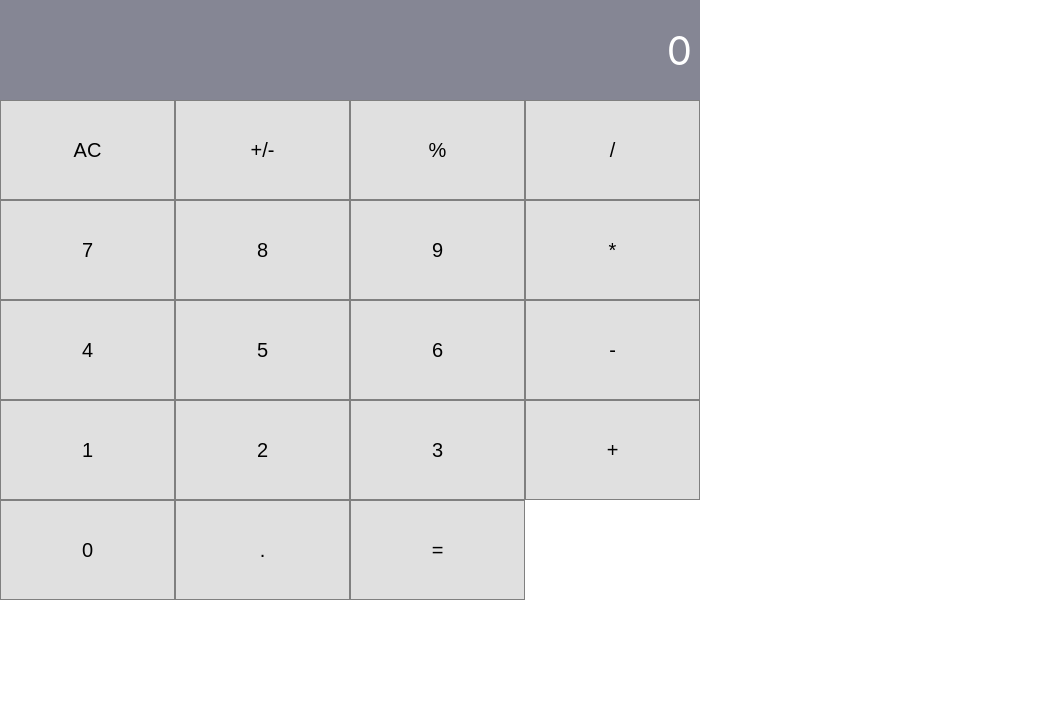
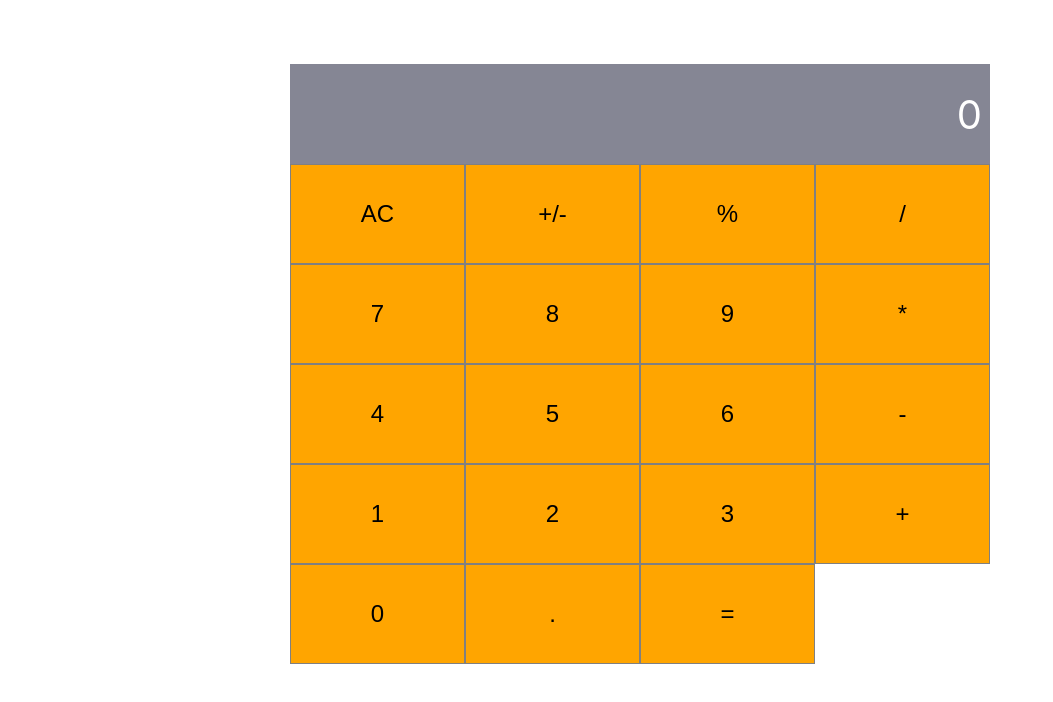
Before and after one commit to trekab/react-calculator, a React (Create React App) app: page / in a window 1280 px wide. Shown: the top 702 px of the page, without its empty margins (0-1053 px from the left). Built offline with nearby package versions, Linux system fonts and the light colour scheme.

Commit message:
Position calculator in the center

```diff
--- a/src/components/Button.js
+++ b/src/components/Button.js
@@ -2,7 +2,7 @@ import React from 'react';
 import PropTypes from 'prop-types';
 import '../css/Button.css'
 
-const CalcButton = ({ name }) => (
+const CalcButton = ({ name, color, wide }) => (
   <button className='Button' type="submit">{name}</button>
 );
 
--- a/src/css/App.css
+++ b/src/css/App.css
@@ -4,4 +4,7 @@
   flex-wrap: wrap;
   width: 700px;
   height: 100%;
+  margin-left: auto;
+  margin-right: auto;
+  margin-top: 4rem;
 }
--- a/src/css/Button.css
+++ b/src/css/Button.css
@@ -1,6 +1,6 @@
 .Button {
-  background-color: #E0E0E0;
-  font-size: 20px;
+  background-color: orange;
+  font-size: 24px;
   font-weight: 400;
   width: 25%;
   border: 1px solid gray;
```
